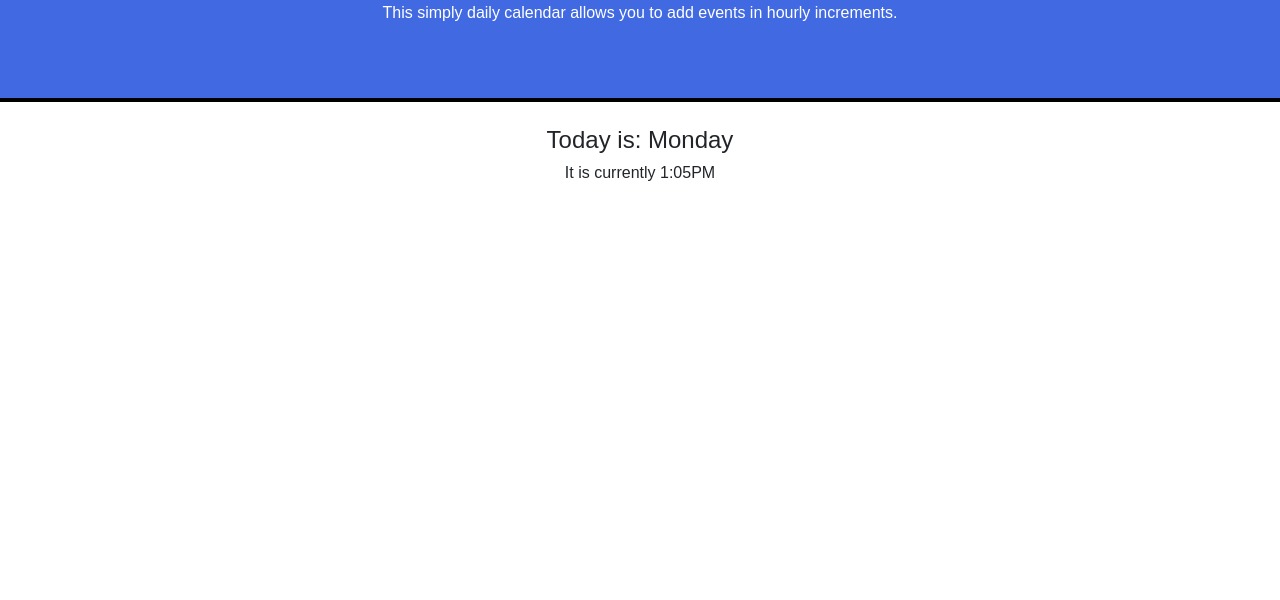
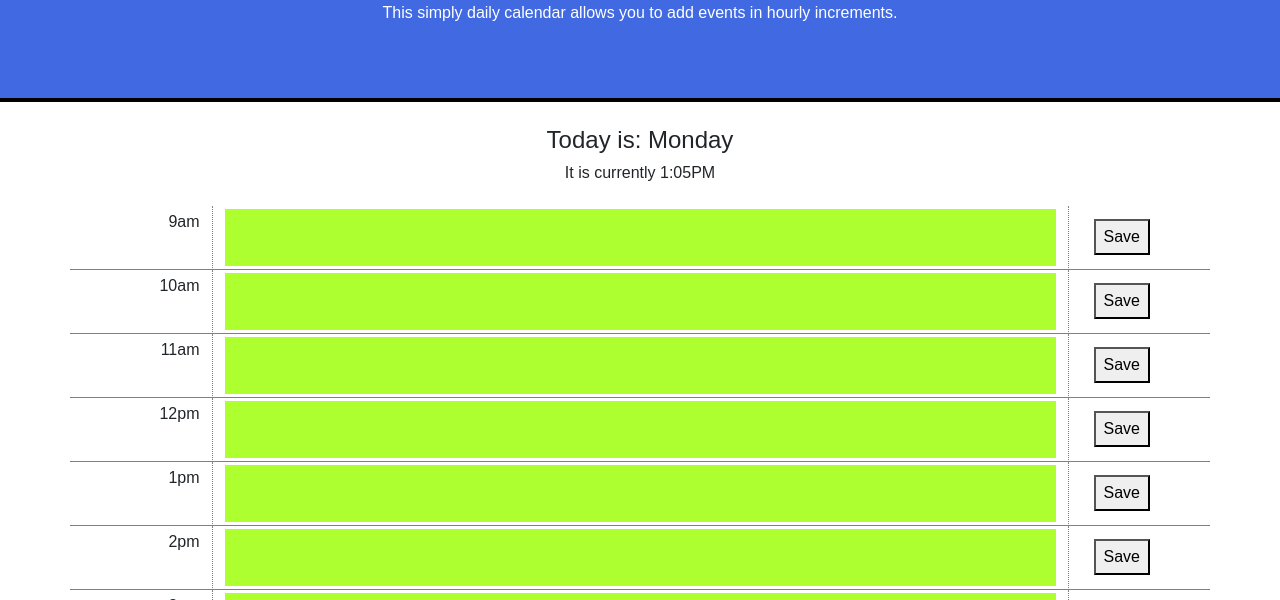
Before and after one commit to choonchy/day-planner, a plain HTML site: page index.html in a window 1280 px wide. Shown: the part 162-762 px from the top of the page. Drawn offline with nearby package versions, Linux system fonts and the light colour scheme; a web font is replaced by a local one.

Commit message:
code work

```diff
--- a/assets/css/style.css
+++ b/assets/css/style.css
@@ -37,3 +37,43 @@ main #current-day {
   font-size: 1.5rem;
   font-weight: 500;
 }
+
+.table-column-1 {
+  height: 4rem;
+  border-right: 0.1rem dotted gray;
+  border-bottom: 0.1rem solid gray;
+  border-left: none;
+  padding-top: 0.5rem;
+}
+
+.table-column-2 {
+  height: 4rem;
+  border-bottom: 0.1rem solid gray;
+}
+
+.table-column-3 {
+  height: 4rem;
+  border-bottom: 0.1rem solid gray;
+  border-left: 0.1rem dotted gray;
+}
+
+#calendar-container {
+  margin: 1rem;
+  align-items: center;
+  text-align: right;
+}
+
+.save-button {
+  margin-right: 3rem;
+  margin-top: 0.8rem;
+  padding: 0.5rem;
+}
+
+.item-input {
+  background-color: greenyellow;
+  border: none;
+  width: 100%;
+  height: 90%;
+  margin-top: 0.2rem;
+  padding: 0.2rem;
+}
--- a/assets/script/script.js
+++ b/assets/script/script.js
@@ -1,15 +1,62 @@
 var currentDayEl = $("#current-day")
 var currentDay = ['Sunday', 'Monday', 'Tuesday', 'Wednesday', 'Thursday', 'Friday', 'Saturday']
 var currentTimeEl = $("#current-time")
+
+
+
+
+console.log(currentDay[moment().isoWeekday()])
+
+var calendarContainer = $("#calendar-container")
+
+var calendarTimes = []
+
+for(i = 0; i<24; i++){
+    calendarTimes[i] = moment().hour(i).format("ha")
+}
+
+console.log(calendarTimes)
+
+var x = 1
+
+for(i = 0; i < 9; i++){
+    calendarContainer.append("<div class=\"row\"></div>")
+    calendarContainer.children().last().addClass("table-row-" + x);
+    calendarContainer.children().last().append("<div class=\"col\">");
+    calendarContainer.children().last().children().last().text(calendarTimes[i + 9])
+    calendarContainer.children().last().children().last().addClass("table-column-1 calendar-time-" + x)
+    calendarContainer.children().last().append("<div class=\"col-9\">");
+    calendarContainer.children().last().children().last().addClass("table-column-2")
+    calendarContainer.children().last().children().last().append("<input></input>")
+    calendarContainer.children().last().children().last().children().addClass("item-input item-input-" + x)
+    calendarContainer.children().last().append("<div class=\"col\">");
+    calendarContainer.children().last().children().last().addClass("table-column-3")
+    calendarContainer.children().last().children().last().append("<button>Save</button>")
+    calendarContainer.children().last().children().last().children().addClass("save-button save-button-" + x)
+    x ++
+}
+
+var calendarTimeEl = []
+var itemInputEl = []
+
+for(i=0; i < 9; i++){
+    calendarTimeEl[i] = $("calendar-time-" + (i+1))
+    itemInputEl[i] = $("item-input-" + (i+1))
+}
+
+console.log(itemInputEl)
+console.log(calendarTimeEl)
+
 var currentTime = function() {
     currentDayEl.text("Today is: " + currentDay[moment().isoWeekday()])
     currentTimeEl.text("It is currently " + moment().format("h:mmA"))
+    for(i = 0; i < 9; i++){
+        if(moment(calendarTimes[i + 9]).isBefore()){
+            itemInputEl[i].css("background-color", "gray")
+        }
+    }
 }
 
 currentTime()
 
 setInterval(currentTime, 100)
-
-console.log(currentDay[moment().isoWeekday()])
-
-var calendarContainer = $("#calendar-container")
--- a/index.html
+++ b/index.html
@@ -26,7 +26,8 @@
     <main>
         <h2 id="current-day"></h2>
         <h3 id="current-time"></h3>
-        <div id="calendar-contaimer" class="table"></div>
+        <div id="calendar-container" class="container">
+        </div>
     </main>
     <script
         type="text/javascript"
```
